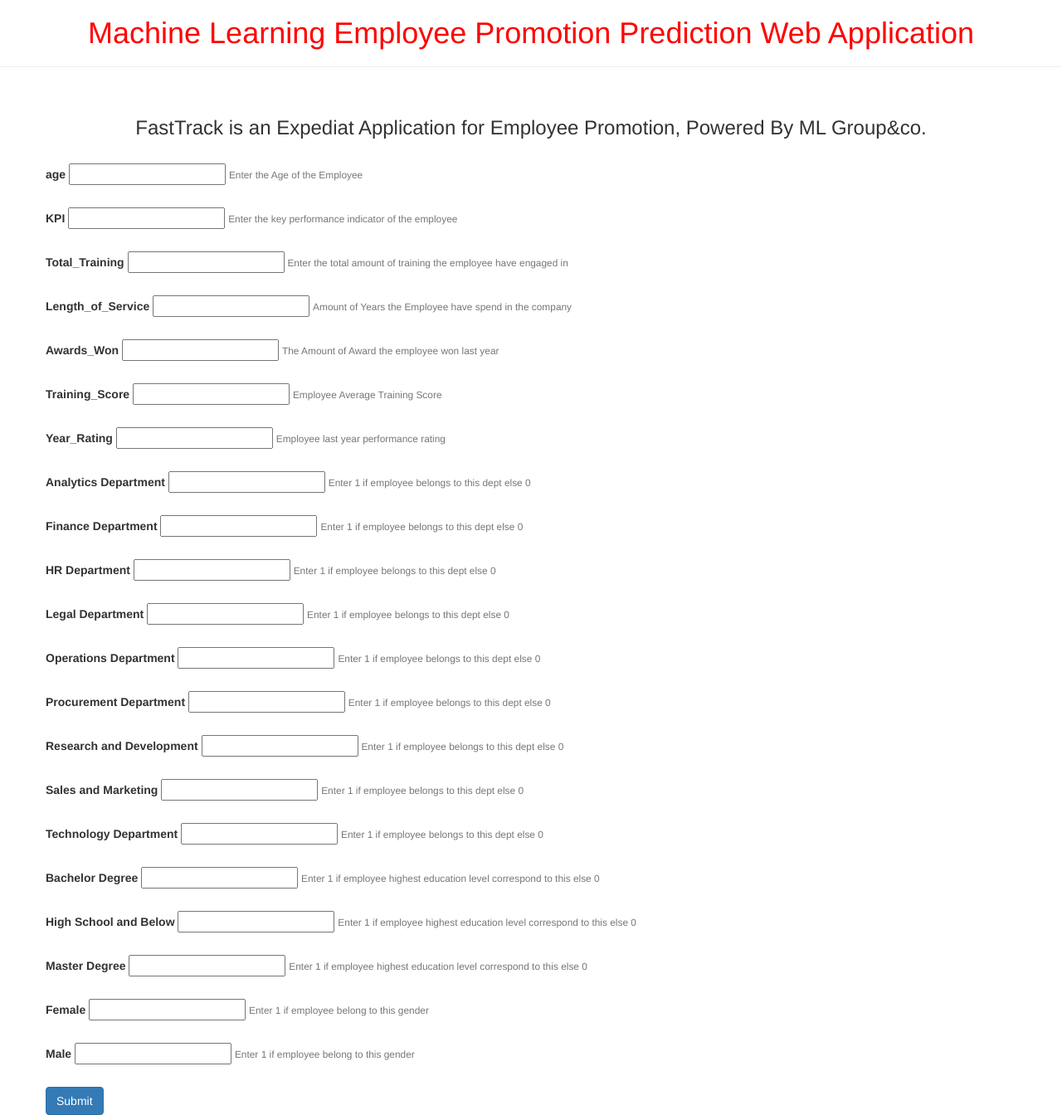
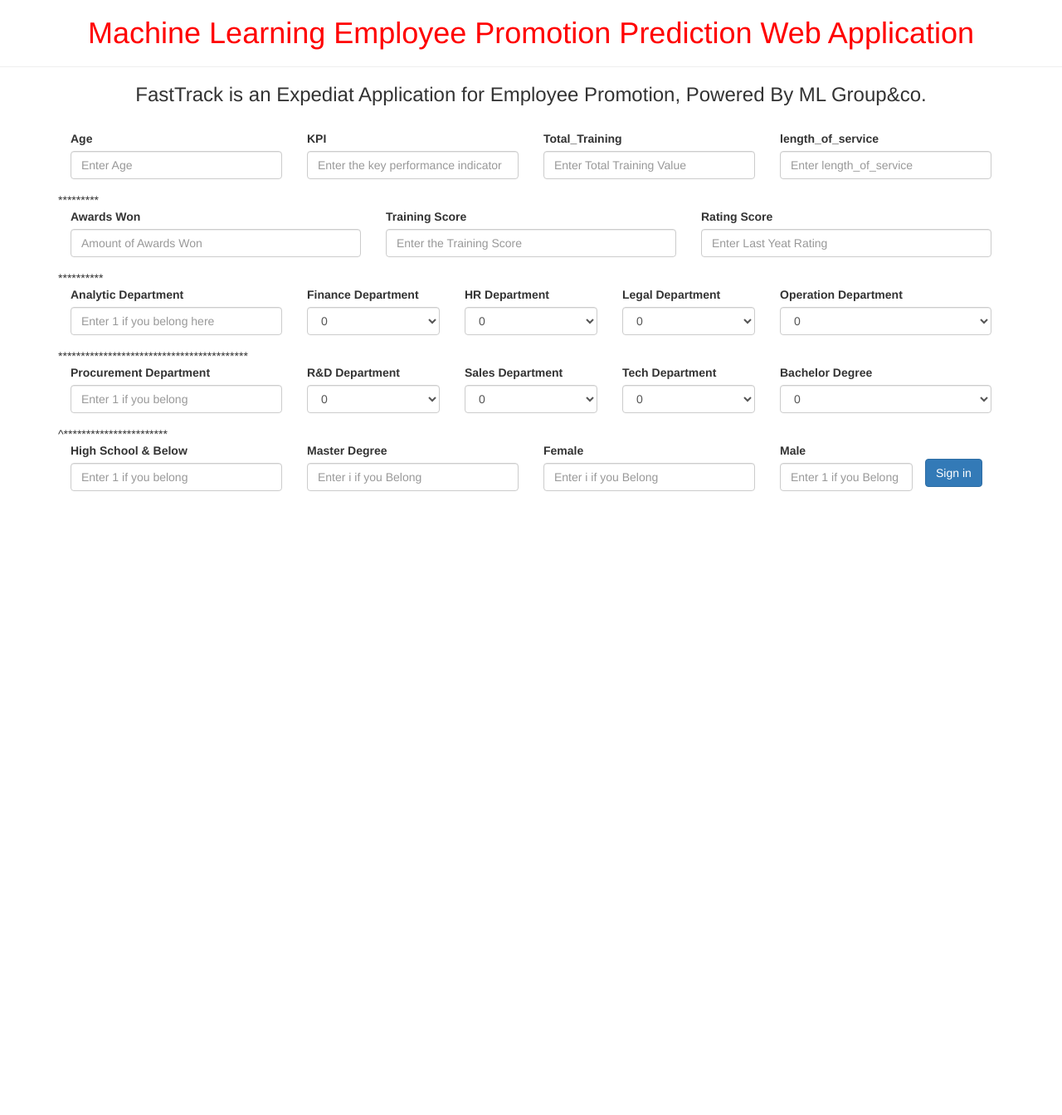
Before and after one commit to Allaye/Expediting_Employees_Promotion, a Flask app: page / in a window 1280 px wide. Shown: the whole page at 83% size. After the commit the page ends 592 px from the top, so only its background shows below. Run offline with Flask 2, Linux system fonts and the light colour scheme; some libraries are stand-ins or nearby versions.

Commit message:
Just commit

```diff
--- a/Expediting_Employees_Promotion/app.py
+++ b/Expediting_Employees_Promotion/app.py
@@ -1,5 +1,4 @@
 from flask import Flask, request, render_template, redirect, url_for
-import requests
 import numpy as np
 import joblib
 
@@ -7,7 +6,7 @@ app = Flask(__name__)
 
 @app.route('/')
 def home():
-    return render_template('home.html')
+    return render_template('testone.html')
 
 @app.route("/predict", methods=['GET', 'POST'])
 
@@ -19,8 +18,8 @@ def predict():
             total_training = float(request.form.get("total_training"))
             age = float(request.form.get('age'))
             length_of_service = float(request.form.get("length_of_service"))
-            KPI = int(request.form.get("KPI"))
-            awards_won = float(request.form.get("awards_won"))
+            Kpi = int(request.form.get("Kpi"))
+            awards_won = int(request.form.get("awards_won"))
             avg_training_score = float(request.form.get("avg_training_score"))
             previous_year_rating = float(request.form.get("previous_year_rating"))
             department_Analytics = float(request.form.get("department_Analytics"))
@@ -37,9 +36,10 @@ def predict():
             education_level_Master = float(request.form.get("education_level_Master"))
             gender_f = float(request.form.get("gender_f"))
             gender_m = float(request.form.get("gender_m"))
-            arguments = [total_training, age, length_of_service, KPI, awards_won, avg_training_score, previous_year_rating, department_R,
-                        department_Analytics, department_Sales_Marketing, department_Finance, department_HR, department_Legal, department_Operations, department_Procurement,
-                        department_Technology, education_level_Bachelor, education_level_Below_Secondary, education_level_Master, gender_f, gender_m]
+            arguments = [total_training, age, length_of_service, Kpi, awards_won, avg_training_score,
+                        previous_year_rating, department_Analytics, department_Finance, department_HR, department_Legal, department_Operations,
+                         department_Procurement, department_R, department_Sales_Marketing, department_Technology, education_level_Bachelor,
+                         education_level_Below_Secondary, education_level_Master, gender_f, gender_m]
             pred_arg = np.array(arguments)
             pred_arg = pred_arg.reshape(1, 21)
             load_model = open("decision_model.pkl", "rb")
@@ -59,4 +59,5 @@ def predict():
 
 
 if __name__ == "__main__":
+
     app.run(debug=True)
--- /dev/null
+++ b/Expediting_Employees_Promotion/requirements.txt
@@ -0,0 +1,4 @@
+flask
+joblib
+numpy
+pandas
--- a/Expediting_Employees_Promotion/templates/predict.html
+++ b/Expediting_Employees_Promotion/templates/predict.html
@@ -4,16 +4,13 @@
   <link rel="stylesheet" href="https://maxcdn.bootstrapcdn.com/bootstrap/3.3.7/css/bootstrap.min.css" integrity="sha384-BVYiiSIFeK1dGmJRAkycuHAHRg32OmUcww7on3RYdg4Va+PmSTsz/K68vbdEjh4u" crossorigin="anonymous">
   <title>Promotion Analysis Result Page</title>
   </head>
-
   <body>
     <h1><div style="text-align:center"><font color="red">Promotion Assessment Result</font></div></h1>
     <hr>
-    <div class="card text-center" style="width:21.5em;margin:0 auto;">
+    <div class="card text-center" style="width:40.5em;margin:0 auto;">
       <div class="card-body">
         <p class="card text"><h1><font color="blue">Employee Promotion is {{final_prediction}}</font></h1></p>
         </div>
         </div>
-
   </body>
-
 </html>
--- /dev/null
+++ b/Expediting_Employees_Promotion/templates/testone.html
@@ -0,0 +1,156 @@
+
+<!DOCTYPE html>
+<html>
+<head>
+  <link rel="stylesheet" href="https://maxcdn.bootstrapcdn.com/bootstrap/3.3.7/css/bootstrap.min.css" integrity="sha384-BVYiiSIFeK1dGmJRAkycuHAHRg32OmUcww7on3RYdg4Va+PmSTsz/K68vbdEjh4u" crossorigin="anonymous">
+  <title>Promotion Analysis Result Page</title>
+  </head>
+
+  <body>
+    <h1><div style="text-align:center"><font color="red">Machine Learning Employee Promotion Prediction Web Application</font></div></h1>
+    <hr>
+  <h3><div style="text-align:center">FastTrack is an Expediat Application for Employee Promotion, Powered By ML Group&co.</div></h3>
+    <div class='container'>
+    <form method="POST" action="/predict">
+        <div class="form-row">
+          <div class="form-group col-md-3">
+            <label for="age">Age</label>
+            <input type="text" name="age" class="form-control" id="age" placeholder="Enter Age">
+          </div>
+
+          <div class="form-group col-md-3">
+            <label for="KPI">KPI</label>
+            <input type="text" name="KPI" class="form-control" id="KPI" placeholder="Enter the key performance indicator">
+          </div>
+
+          <div class="form-group col-md-3">
+            <label for="total_training">Total_Training</label>
+            <input type="text" name="total_training" class="form-control" id="total_training" placeholder="Enter Total Training Value">
+          </div>
+
+          <div class="form-group col-md-3">
+            <label for="length_of_service">length_of_service</label>
+            <input type="text" name="length_of_service" class="form-control" id="length_of_service" placeholder="Enter length_of_service">
+          </div>
+        </div>
+        <hr>
+         *********
+         <div class="form-row">
+            <div class="form-group col-md-4">
+          <label for="awards_won">Awards Won</label>
+          <input type="text" name="awards_won"class="form-control" id="awards_won" placeholder="Amount of Awards Won">
+        </div>
+        <div class="form-group col-md-4">
+          <label for="avg_training_score">Training Score</label>
+          <input type="text" name="avg_training_score" class="form-control" id="avg_training_score" placeholder="Enter the Training Score">
+        </div>
+        <div class="form-group col-md-4">
+            <label for="previous_year_rating">Rating Score</label>
+            <input type="text" name="previous_year_rating" class="form-control" id="previous_year_rating" placeholder="Enter Last Yeat Rating">
+          </div>
+         </div>
+         **********
+
+        <div class="form-row">
+          <div class="form-group col-md-3">
+            <label for="department_Analytics">Analytic Department</label>
+            <input type="text" name="department_Analytics" class="form-control" id="department_Analytics" placeholder="Enter 1 if you belong here">
+          </div>
+          <div class="form-group col-md-2">
+            <label for="department_Finance">Finance Department</label>
+            <select id="inputState" name="department_Finance"  class="form-control">
+              <option selected>0</option>
+              <option>1</option>
+            </select>
+          </div>
+          <div class="form-group col-md-2">
+            <label for="department_HR">HR Department</label>
+            <select id="inputState" name="department_HR"  class="form-control">
+              <option selected>0</option>
+              <option>1</option>
+            </select>
+          </div>
+          <div class="form-group col-md-2">
+            <label for="department_Legal">Legal Department</label>
+            <select id="inputState" name="department_Legal"  class="form-control">
+              <option selected>0</option>
+              <option>1</option>
+            </select>
+          </div>
+          <div class="form-group col-md-3">
+            <label for="department_Operations">Operation Department</label>
+            <select id="inputState" name="department_Operations"  class="form-control">
+              <option selected>0</option>
+              <option>1</option>
+            </select>
+        </div>
+        </div>
+    </br>
+******************************************
+
+    <div class="form-row">
+        <div class="form-group col-md-3">
+          <label for="department_Procurement">Procurement Department</label>
+          <input type="text" name="department_Procurement" class="form-control" id="department_Procurement" placeholder="Enter 1 if you belong">
+        </div>
+        <div class="form-group col-md-2">
+          <label for="department_R">R&D Department</label>
+          <select id="inputState" name="department_R"  class="form-control">
+            <option selected>0</option>
+            <option>1</option>
+          </select>
+        </div>
+        <div class="form-group col-md-2">
+          <label for="department_Sales_Marketing">Sales Department</label>
+          <select id="inputState" name="department_Sales_Marketing"  class="form-control">
+            <option selected>0</option>
+            <option>1</option>
+          </select>
+        </div>
+        <div class="form-group col-md-2">
+          <label for="department_Technology">Tech Department</label>
+          <select id="inputState" name="department_Technology"  class="form-control">
+            <option selected>0</option>
+            <option>1</option>
+          </select>
+        </div>
+        <div class="form-group col-md-3">
+          <label for="education_level_Bachelor">Bachelor Degree</label>
+          <select id="inputState" name="education_level_Bachelor"  class="form-control">
+            <option selected>0</option>
+            <option>1</option>
+          </select>
+      </div>
+      </div>
+      ^***********************
+
+      <div class="form-row">
+        <div class="form-group col-md-3">
+          <label for="education_level_Below_Secondary">High School & Below</label>
+          <input type="text" name="education_level_Below_Secondary" class="form-control" id="education_level_Below_Secondary" placeholder="Enter 1 if you belong">
+        </div>
+
+        <div class="form-group col-md-3">
+          <label for="education_level_Master">Master Degree</label>
+          <input type="text" name="education_level_Master" class="form-control" id="education_level_Master" placeholder="Enter i if you Belong">
+        </div>
+
+        <div class="form-group col-md-3">
+          <label for="gender_f">Female</label>
+          <input type="text" name="gender_f" class="form-control" id="gender_f" placeholder="Enter i if you Belong">
+        </div>
+
+        <div class="form-group col-md-2">
+          <label for="gender_m">Male</label>
+          <input type="text" name="gender_m" class="form-control" id="gender_m" placeholder="Enter 1 if you Belong">
+        </div>
+    </br>
+        <button type="submit" class="btn btn-primary">Sign in</button>
+      </div>
+
+
+      </form>
+    </div>
+  </body>
+
+</html>
```
Also changed, not shown: Expediting_Employees_Promotion/templates/style.css (deleted, +0 -63 lines), 1 other file.
